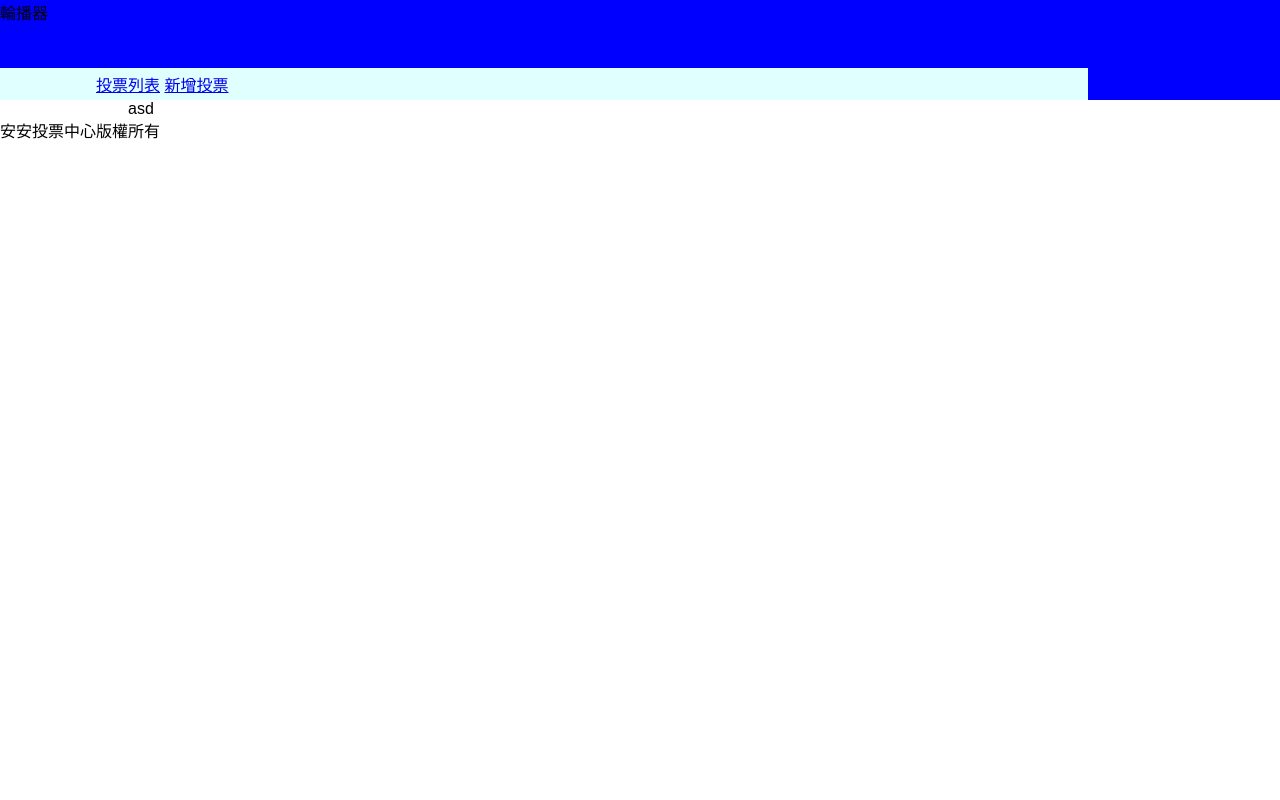
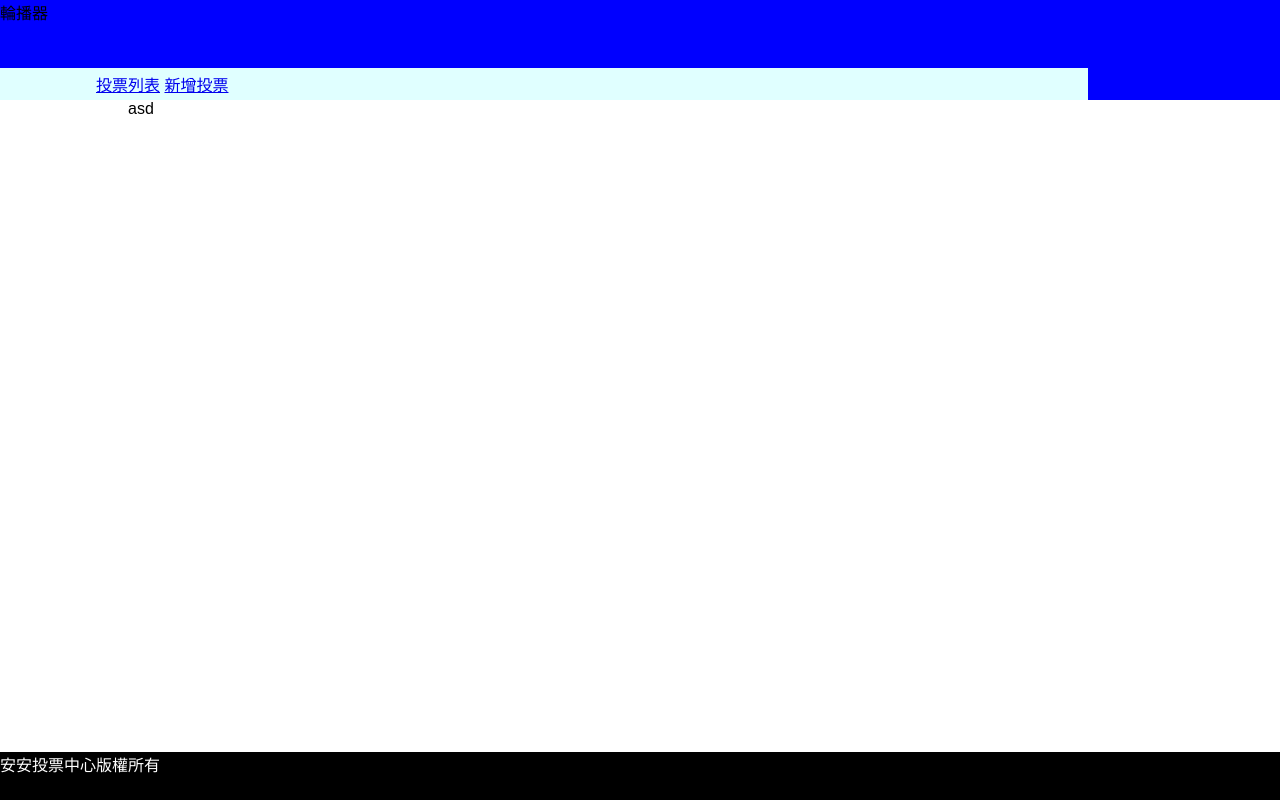
Before and after one commit to POPOB2/111-01-vote, a PHP site: page /back.php in a window 1280 px wide. Run offline with PHP 8.4, Linux system fonts and the light colour scheme.

Commit message:
拉出基本的畫面寬高配置

```diff
--- a/css/back.css
+++ b/css/back.css
@@ -2,3 +2,7 @@
     /* width:100% ; 已由basic賦予100%寬度 這裡不用寫 */
     height:100px ; /* header多高 slider就多高, 後台不需要這麼大的slider所以將高度改為100px, 就算slider高度100%也只有100px */
 }
+#container{
+    /* 後台的最小的container高度 */
+    min-height: calc( 100vh - 100px - 3rem ); /* 最小高度為100vh減basic.css內#container提供的hight300px與footer的height:3rem */
+}
--- a/css/basic.css
+++ b/css/basic.css
@@ -39,8 +39,10 @@
     width: 80%;
     min-width: 1000px;
     margin: auto;
-    min-height: ;/* 用於減掉#header */
 }
-#footer{
+footer{
     width: 100%;
+    height: 3rem;
+    background: black;
+    color: white;
 }
```
Also changed, not shown: css/front.css (+7 -0 lines).
